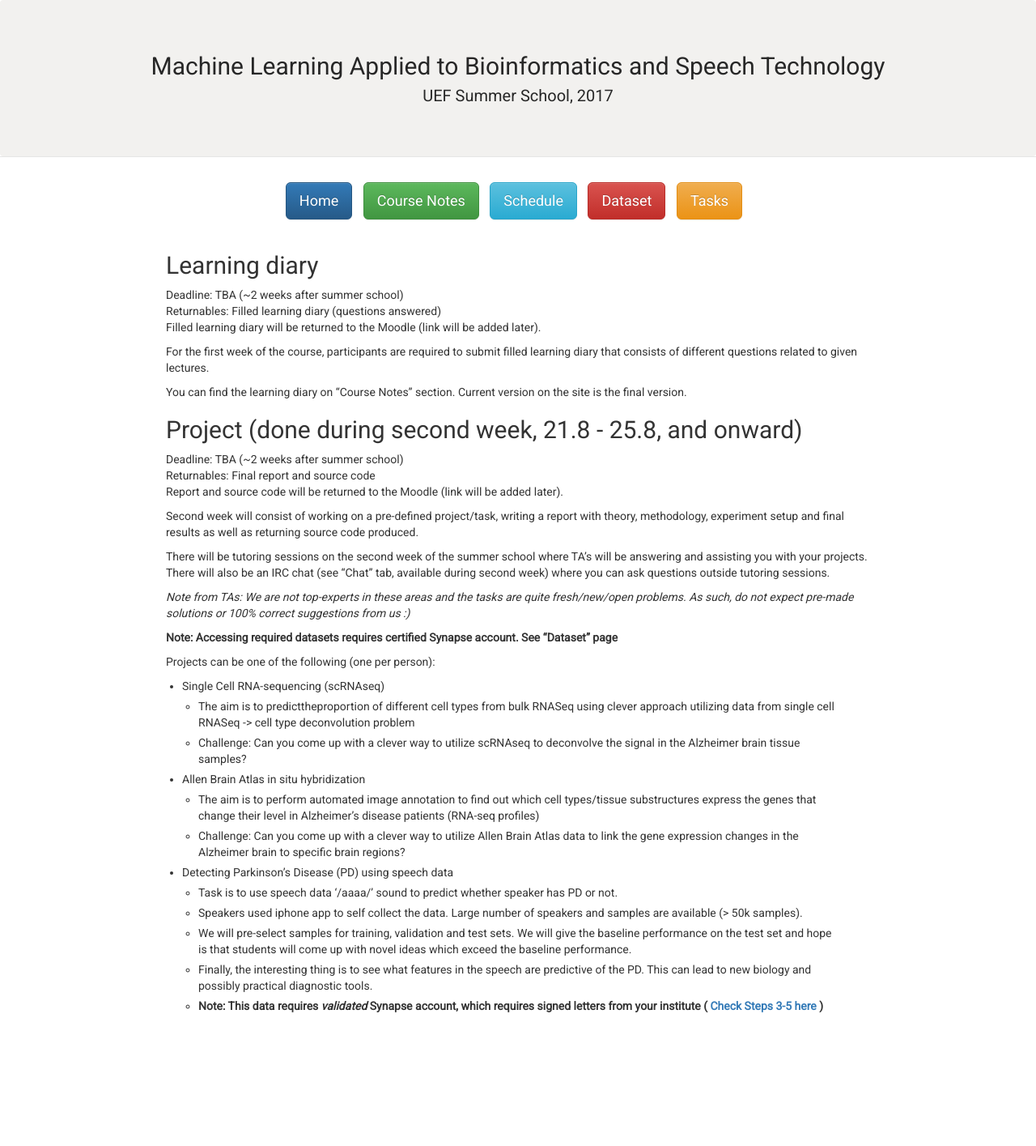
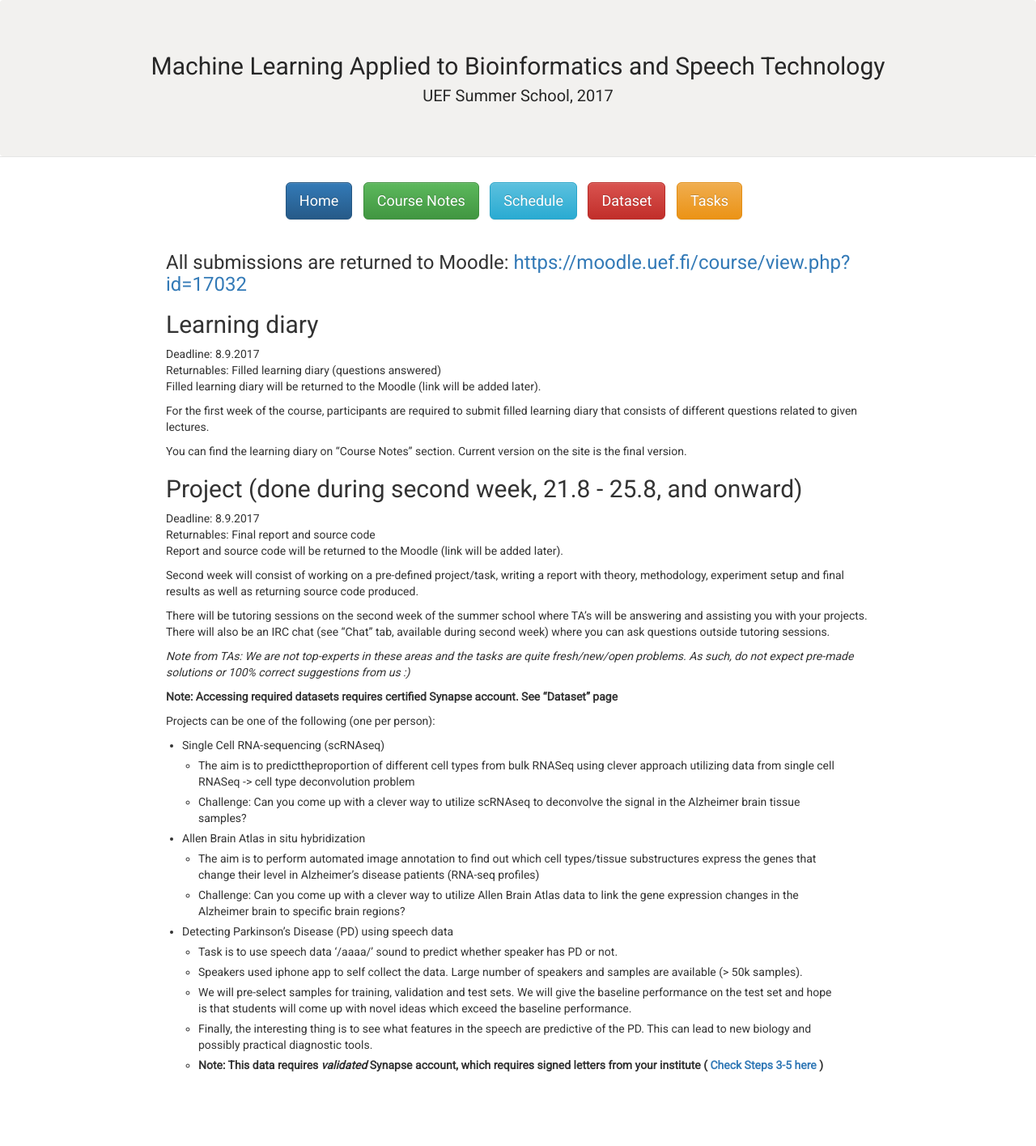
Before and after one commit to abrahamwoubie/Summer_School_RL, a Jekyll site: the page built from tasks.md, in a window 1280 px wide. Shown: the whole page at 81% size. Built offline with Jekyll 4.4.1, drawn with Linux system fonts in a browser that asks for light colours; nearby versions of some CDN libraries; before the commit the page ends 1342 px from its top, so only the background shows below that.

Commit message:
Added deadlines

```diff
--- a/tasks.md
+++ b/tasks.md
@@ -5,8 +5,10 @@ title: Tasks | MLABST'17
 
 {% include buttons.html %}
 
+### All submissions are returned to Moodle: [https://moodle.uef.fi/course/view.php?id=17032](https://moodle.uef.fi/course/view.php?id=17032)
+
 ## Learning diary
-Deadline: TBA (~2 weeks after summer school) <br>
+Deadline: 8.9.2017 <br>
 Returnables: Filled learning diary (questions answered) <br>
 Filled learning diary will be returned to the Moodle (link will be added later).
 
@@ -17,7 +19,7 @@ You can find the learning diary on "Course Notes" section. Current version
 on the site is the final version.
 
 ## Project (done during second week, 21.8 - 25.8, and onward)
-Deadline: TBA (~2 weeks after summer school) <br>
+Deadline: 8.9.2017 <br>
 Returnables: Final report and source code <br>
 Report and source code will be returned to the Moodle (link will be added later).
 
```
